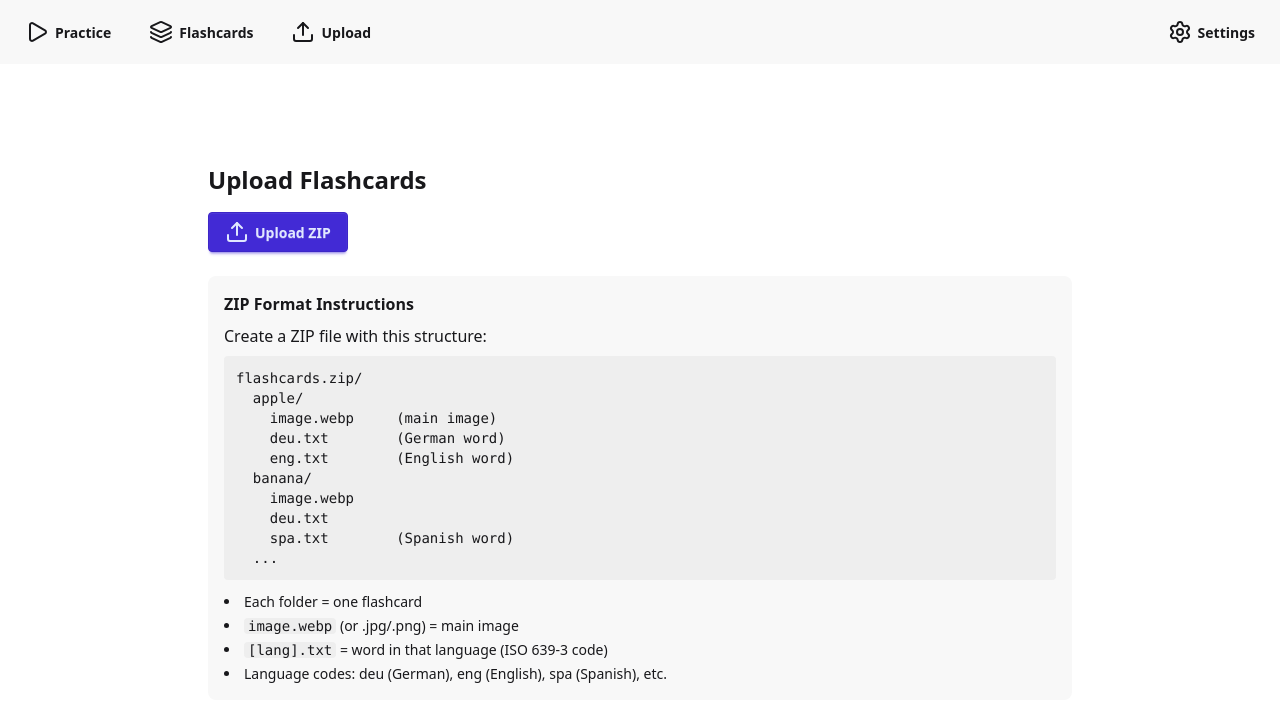
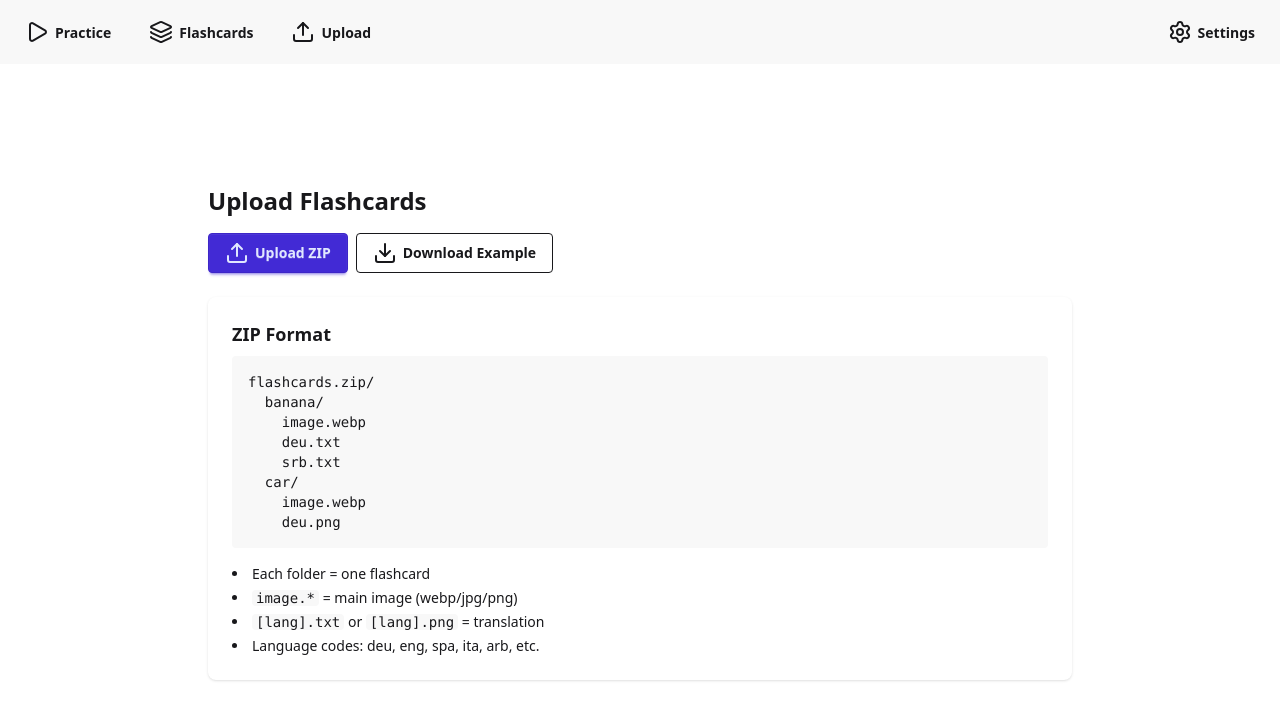
Before and after one commit to koljapluemer/dont-translate-frontend, a Vue app: page /upload in a window 1280 px wide. Shown: the top 722 px of the page. Built offline with nearby package versions, Linux system fonts and the light colour scheme.

Commit message:
clarify upload format

```diff
--- a/src/pages/flashcard-upload/PageFlashcardUpload.vue
+++ b/src/pages/flashcard-upload/PageFlashcardUpload.vue
@@ -1,5 +1,7 @@
 <script setup lang="ts">
 import { ref } from 'vue'
+import JSZip from 'jszip'
+import { Download } from 'lucide-vue-next'
 import { createFlashcard } from '@/entities/flashcard/flashcardStore'
 import { showToast } from '@/app/toast/toastStore'
 import ZipUploadButton from './ZipUploadButton.vue'
@@ -38,6 +40,40 @@ const handleZipUpload = async (file: File) => {
     total.value = 0
   }
 }
+
+const downloadExample = async () => {
+  const zip = new JSZip()
+
+  const examples = [
+    { folder: 'banana', files: ['image.webp', 'deu.txt', 'srb.txt'] },
+    { folder: 'car', files: ['image.webp', 'deu.png'] }
+  ]
+
+  for (const example of examples) {
+    const folder = zip.folder(example.folder)
+    if (!folder) continue
+
+    for (const filename of example.files) {
+      try {
+        const response = await fetch(`/data/${example.folder}/${filename}`)
+        if (response.ok) {
+          const blob = await response.blob()
+          folder.file(filename, blob)
+        }
+      } catch {
+        // Skip failed files
+      }
+    }
+  }
+
+  const blob = await zip.generateAsync({ type: 'blob' })
+  const url = URL.createObjectURL(blob)
+  const a = document.createElement('a')
+  a.href = url
+  a.download = 'flashcards-example.zip'
+  a.click()
+  URL.revokeObjectURL(url)
+}
 </script>
 
 <template>
@@ -46,11 +82,18 @@ const handleZipUpload = async (file: File) => {
       Upload Flashcards
     </h1>
 
-    <div class="mb-6">
+    <div class="flex gap-2 mb-6">
       <ZipUploadButton
         :loading="uploading"
         @file="handleZipUpload"
       />
+      <button
+        class="btn btn-outline"
+        @click="downloadExample"
+      >
+        <Download />
+        Download Example
+      </button>
     </div>
 
     <div
@@ -67,34 +110,30 @@ const handleZipUpload = async (file: File) => {
       </p>
     </div>
 
-    <div class="card bg-base-200 p-4">
-      <h2 class="font-bold mb-2">
-        ZIP Format Instructions
+    <div class="card shadow">
+      <div class="card-body">
+        <h2 class="card-title">
+          ZIP Format
         </h2>
-      <p class="mb-2">
-        Create a ZIP file with this structure:
-      </p>
-      <pre class="bg-base-300 p-3 rounded text-sm overflow-x-auto">
-flashcards.zip/
-  apple/
-    image.webp     (main image)
-    deu.txt        (German word)
-    eng.txt        (English word)
+        <pre class="bg-base-200 p-4 rounded text-sm overflow-x-auto">flashcards.zip/
   banana/
     image.webp
     deu.txt
-    spa.txt        (Spanish word)
-  ...</pre>
-      <ul class="list-disc list-inside mt-3 text-sm space-y-1">
+    srb.txt
+  car/
+    image.webp
+    deu.png</pre>
+        <ul class="list-disc list-inside mt-2 text-sm flex flex-col gap-1">
           <li>Each folder = one flashcard</li>
           <li>
-          <code class="bg-base-300 px-1 rounded">image.webp</code> (or .jpg/.png) = main image
+            <code class="bg-base-200 px-1 rounded">image.*</code> = main image (webp/jpg/png)
           </li>
           <li>
-          <code class="bg-base-300 px-1 rounded">[lang].txt</code> = word in that language (ISO 639-3 code)
+            <code class="bg-base-200 px-1 rounded">[lang].txt</code> or <code class="bg-base-200 px-1 rounded">[lang].png</code> = translation
           </li>
-        <li>Language codes: deu (German), eng (English), spa (Spanish), etc.</li>
+          <li>Language codes: deu, eng, spa, ita, arb, etc.</li>
         </ul>
       </div>
     </div>
+  </div>
 </template>
```
Lines whose indentation alone changed are shown as unchanged.
